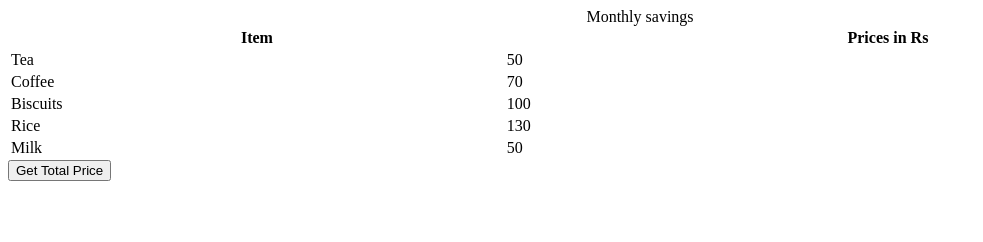
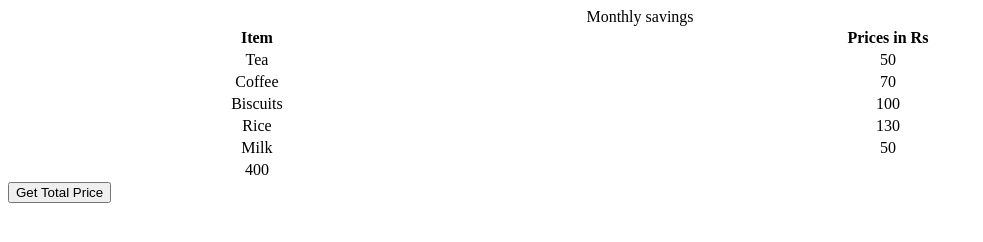
Before and after one commit to acciojob/grofers-checkout-bikashbhagat01, a website: page main.html in a window 1280 px wide. Both pictures are taken after a click on the button "Get Total Price". Shown: the whole page, without its empty margins (0-983 px from the left). Drawn offline with Linux system fonts and the light colour scheme.

Commit message:
created a submission

```diff
--- a/main.html
+++ b/main.html
@@ -1,9 +1,8 @@
 <!DOCTYPE html>
 
 <html>
-
   <head>
-	<link rel="stylesheet" href="styles.css">
+    <link rel="stylesheet" href="styles.css" />
   </head>
 
   <body>
@@ -37,9 +36,6 @@
         <td class="price">50</td>
       </tr>
     </table>
-    <script type="text/javascript" src="./script.js">
-</script>
-
+    <script type="text/javascript" src="./script.js"></script>
   </body>
-
 </html>
--- a/script.js
+++ b/script.js
@@ -1,10 +1,32 @@
-const getSumBtn = document.createElement("button");
-getSumBtn.append("Get Total Price");
-document.body.appendChild(getSumBtn);
+const getSumBtn = document.createElement("button"); // Creating the button node
+getSumBtn.append("Get Total Price"); // Adding some text to it
+document.body.appendChild(getSumBtn); // Appending it to the endof your body
+
+const testing = document.querySelector("h1"); // Heading Node
 
 const getSum = () => {
-//Add your code here
+  // Add your code here
+  // Find the sum - All items having class = price || DONE
+  // In a dynamic way that it works for prices, even if they change.
 
+  const allPrices = document.querySelectorAll(".price"); // Array/ Collection/ NodeList
+
+  let sumOfPrices = 0;
+  for (let price of allPrices) {
+    sumOfPrices += Number(price.textContent);
+  }
+
+  // Created a new Row with a single cell to Show the total price
+  const newRow = document.createElement("tr"); // Create a new Element/Node Row
+  const newColumnCell = document.createElement("td"); // Create a new Element/ Node Data
+  newColumnCell.textContent = `${sumOfPrices}`;
+
+  newRow.appendChild(newColumnCell);
+
+  const tableNode = document.querySelector("table"); // Access the Table
+  tableNode.appendChild(newRow); // Added the newRow Element/Node to the table as a new child
 };
 
+// Adding EventListener when a button is 'click'ed
+// When such an event occurs, we execute getSum function
 getSumBtn.addEventListener("click", getSum);
--- a/styles.css
+++ b/styles.css
@@ -1,2 +1,6 @@
 
 /* Your CSS Code here. */
+
+td {
+	text-align: center
+}
```
Lines whose indentation alone changed are shown as unchanged.
